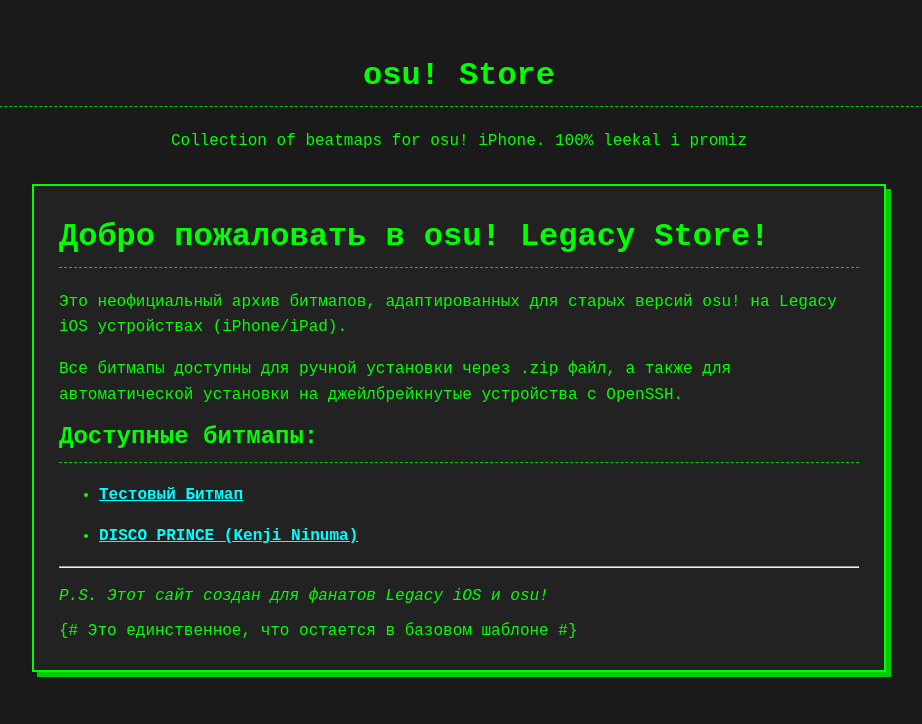
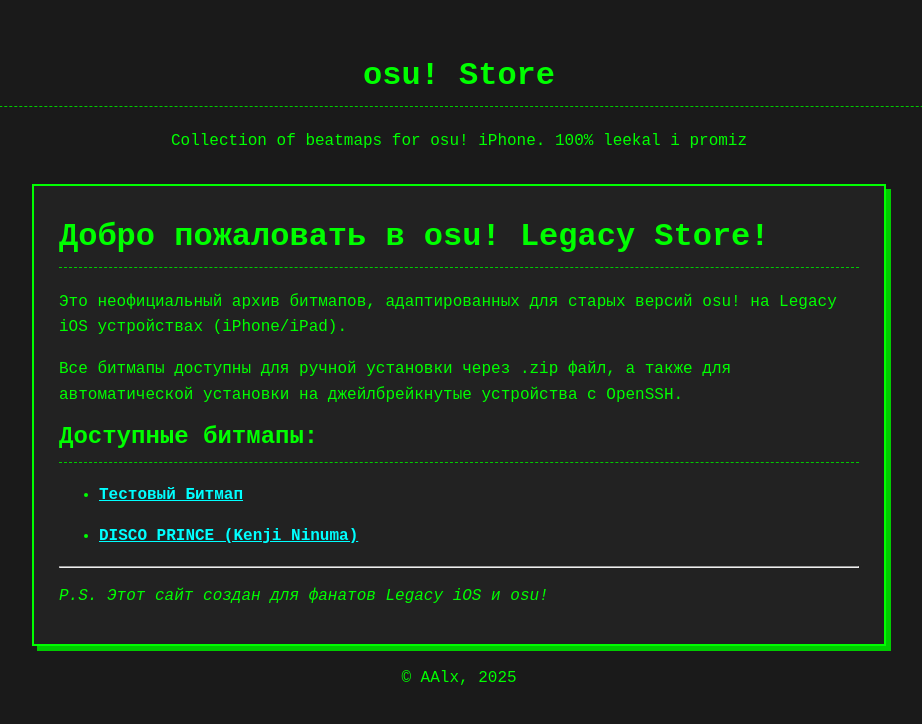
Before and after one commit to AAlx0451/osu-ios-store-repo, a Jekyll site: the page built from index.md, in a window 1280 px wide. Shown: the top 724 px of the page, without its empty margins (181-1103 px from the left). Built offline with Jekyll 4.4.1, drawn with Linux system fonts in a browser that asks for light colours.

Commit message:
Update default.html

```diff
--- a/_layouts/default.html
+++ b/_layouts/default.html
@@ -88,7 +88,13 @@
         <p>{{ site.description }}</p>
     </div>
     <div class="container">
-        {{ content }} {# Это единственное, что остается в базовом шаблоне #}
-    </div>
+        {{ content }}
+    </div> <!-- Конец div.container -->
+
+        <footer class="site-footer">
+            <p>© AAlx, {{ site.time | date: "%Y" }}</p>
+        </footer>
+    </body>
+</html>
 </body>
 </html>
```
